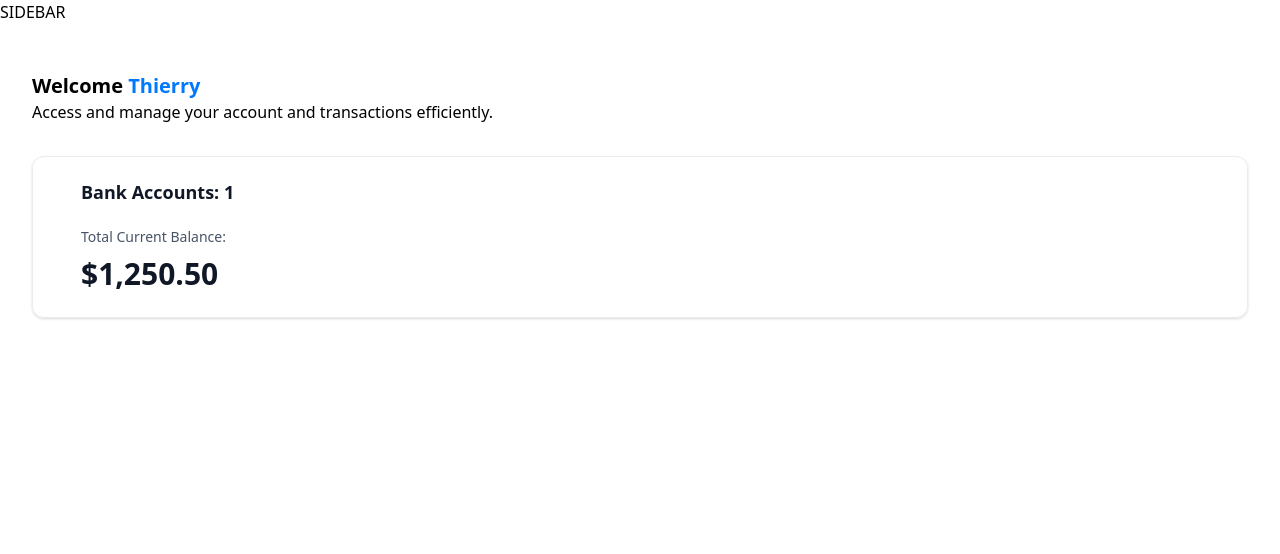
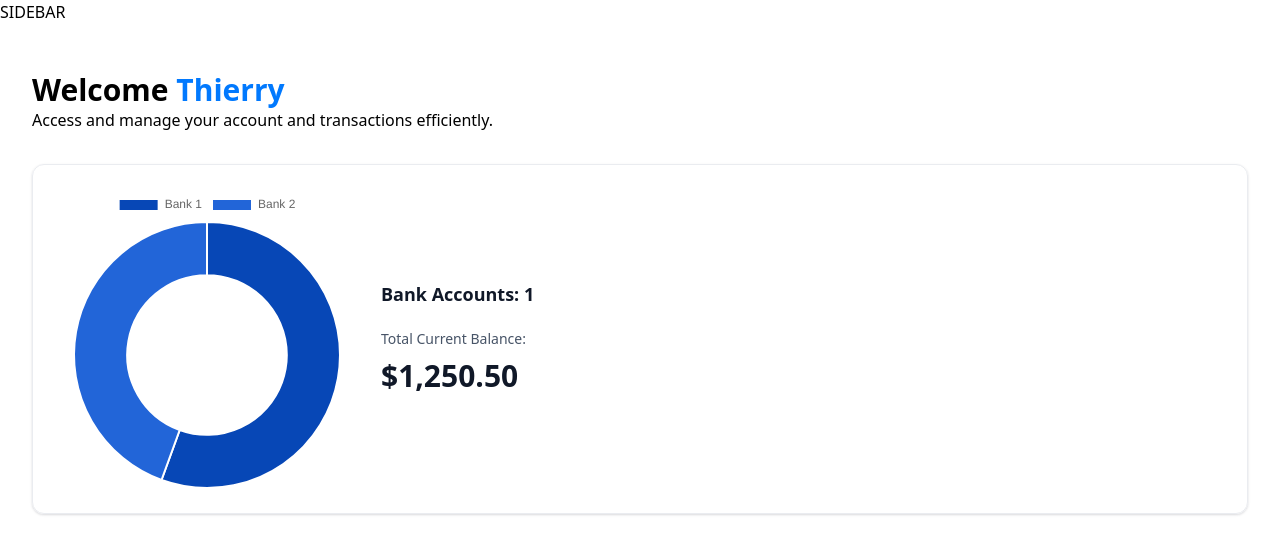
Before and after one commit to DeveloperThierry/banking, a Next.js app: page / in a window 1280 px wide. Shown: the top 554 px of the page. Built offline with nearby package versions, Linux system fonts and the light colour scheme.

Commit message:
Implement Doughnut Chart

```diff
--- /dev/null
+++ b/components/DoughtnutChart.tsx
@@ -0,0 +1,23 @@
+"use client";
+import { Chart as ChartJS, ArcElement, Tooltip, Legend } from "chart.js";
+import { Doughnut } from "react-chartjs-2";
+
+ChartJS.register(ArcElement, Tooltip, Legend);
+
+const DoughtnutChart = ({ accounts }: DoughnutChartProps) => {
+  const data = {
+    datasets: [
+      {
+        label: "Banks",
+        data: [1250, 1000],
+        backgroundColor: ["#0747b6", "#2265d8", "#2f91fa"],
+      },
+    ],
+    labels: ["Bank 1", "Bank 2"],
+  };
+  return <Doughnut data={data} options={
+    {cutout:'60%'}
+  }/>;
+};
+
+export default DoughtnutChart;
--- a/components/HeaderBox.tsx
+++ b/components/HeaderBox.tsx
@@ -6,7 +6,7 @@ const HeaderBox = ({
 }: HeaderBoxProps) => {
   return (
     <div className="header-box">
-      <h1 className="header-box-title font-bold text-xl">
+      <h1 className="header-box-title font-bold text-3xl">
         {title}
         {type === "greeting" && (
           <span className="text-bankGradient">&nbsp;{user}</span>
--- a/components/TotalBalanceBox.tsx
+++ b/components/TotalBalanceBox.tsx
@@ -1,4 +1,5 @@
 import AnimatedCounter from './AnimatedCounter'
+import DoughtnutChart from './DoughtnutChart'
 
 
 const TotalBalanceBox = ({accounts=[], totalBanks, totalCurrentBalance}:TotlaBalanceBoxProps) => {
@@ -6,6 +7,9 @@ const TotalBalanceBox = ({accounts=[], totalBanks, totalCurrentBalance}:TotlaBal
     <section className="total-balance">
         <div className="total-balance-chart">
             {/* DoughnutChart */}
+            <DoughtnutChart
+            accounts={accounts}
+            />
         </div>
         <div className="flex flex-col gap-6">
             <h2 className="header-2">
@@ -13,11 +17,11 @@ const TotalBalanceBox = ({accounts=[], totalBanks, totalCurrentBalance}:TotlaBal
             </h2>
             <div className="flex flex-col gap-2">
                 <p className="total-balance-label">Total Current Balance: </p>
-                <p className="total-balance-amount flex-center gap-2">
+                <div className="total-balance-amount flex-center gap-2">
                     <AnimatedCounter
                     amount={totalCurrentBalance} />
 
-                </p>
+                </div>
             </div>
         </div>
     </section>
--- a/package.json
+++ b/package.json
@@ -10,12 +10,14 @@
   },
   "dependencies": {
     "@radix-ui/react-slot": "^1.2.4",
+    "chart.js": "^4.5.1",
     "class-variance-authority": "^0.7.1",
     "clsx": "^2.1.1",
     "lucide-react": "^0.562.0",
     "next": "16.1.1",
     "query-string": "^9.3.1",
     "react": "19.2.3",
+    "react-chartjs-2": "^5.3.1",
     "react-countup": "^6.5.3",
     "react-dom": "19.2.3",
     "tailwind-merge": "^3.4.0"
```
Also changed, not shown: 1 other file (tests, documents, lock files or other folders).
